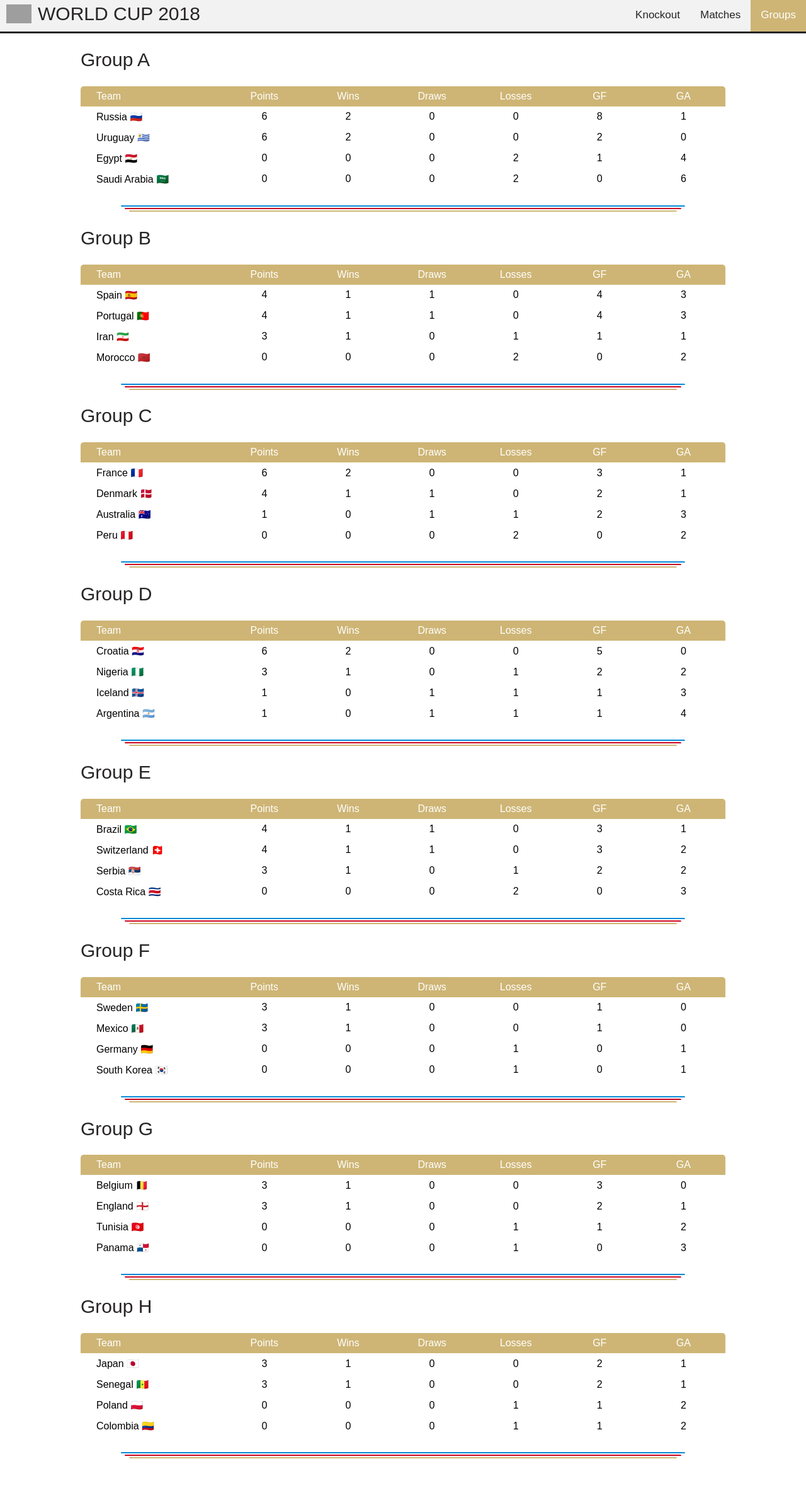
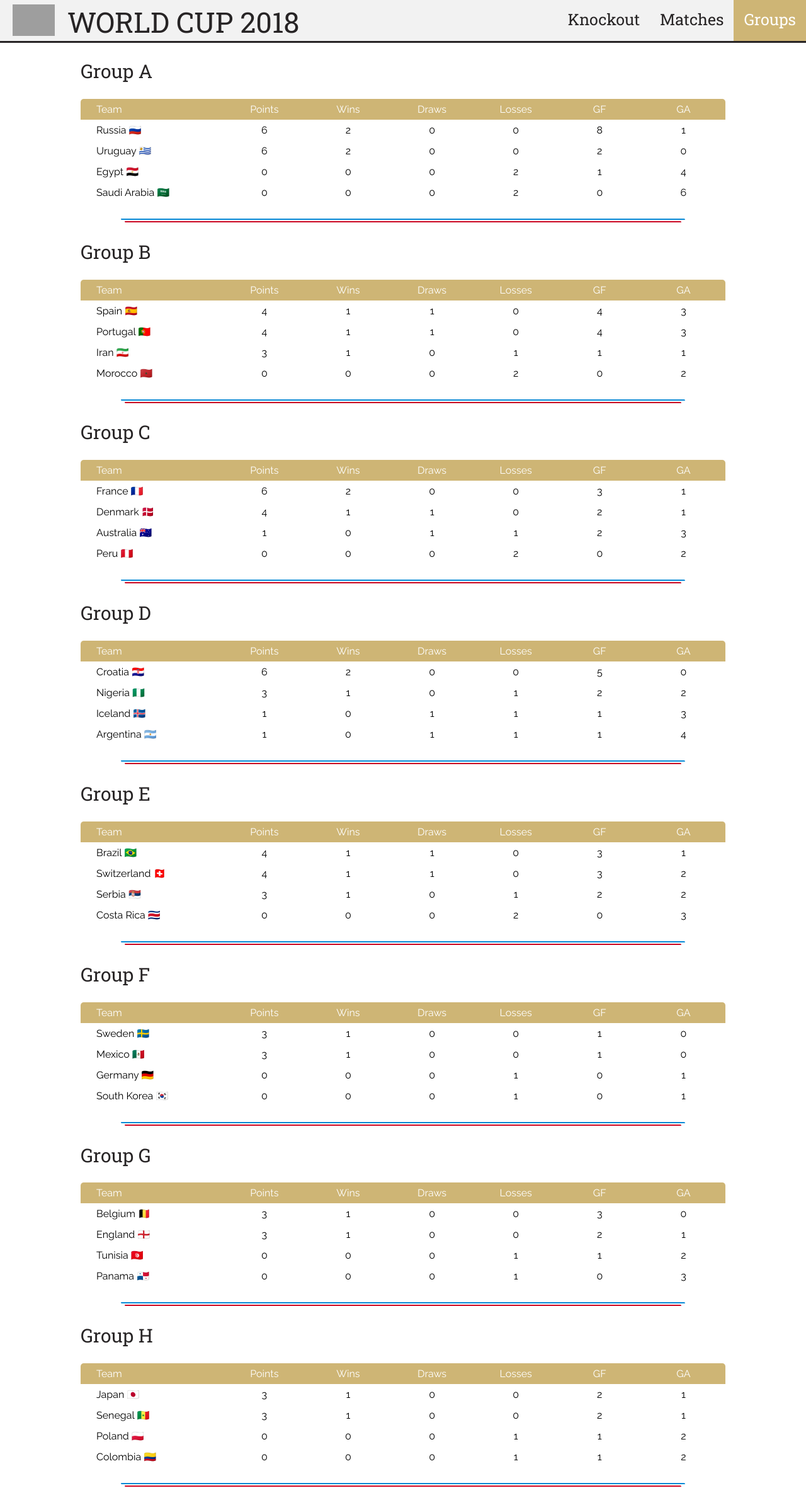
Before and after one commit to winonalakereid/world-cup-bracket, a Django app: page / in a window 1280 px wide. Shown: the whole page at 63% size. Before the commit the page ends 2315 px from the top, so only its background shows below. Run offline with Django 3.2, Linux system fonts and the light colour scheme; a user stored in the database is signed in; data comes from the database, SQL or seed files in the repository; grey boxes are pictures that could not be loaded.

Commit message:
updated fonts and navigation bar

```diff
--- a/WCBsite/bracket/templates/groups.html
+++ b/WCBsite/bracket/templates/groups.html
@@ -4,6 +4,8 @@
 
     <meta charset="UTF-8">
     <meta name="viewport" content="width=device-width, initial-scale=1">
+
+    <link href="https://fonts.googleapis.com/css?family=Raleway|Roboto+Slab" rel="stylesheet">
 
     <!--link rel="stylesheet" type="text/css" href="WCBsite/bracket/templates/css/table.css">
     <link rel="stylesheet" type="text/css" href="WCBsite/bracket/templates/css/navigation.css">
@@ -14,7 +16,7 @@
         /** general **/
         body {
           margin: 0;
-          font-family: sans-serif;
+          font-family: 'Raleway', sans-serif;
           font-weight: 100
         }
         .headerFont {
@@ -24,7 +26,7 @@
             text-decoration: none;
             font-size: 30px;
             vertical-align:middle;
-            font-family: sans-serif;
+            font-family: 'Roboto Slab', serif;
             font-weight: 100
         }
         /** dividers **/
@@ -66,17 +68,18 @@
         .topnav {
           overflow: hidden;
           background-color: #f2f2f2;
-          height: 50px;
+          height: 65px;
         }
         .topnav logo {
           float: left;
           color: #272425;
           text-align: center;
-          padding: 5px 0px 5px 10px;
+          padding: 5px 0px 5px 20px;
           text-decoration: none;
-          font-size: 30px;
+          font-size: 45px;
           vertical-align:middle;
           font-weight:200;
+          font-family:'Roboto Slab', serif;
         }
         .topnav a {
           float: right;
@@ -84,8 +87,9 @@
           text-align: center;
           padding: 14px 16px;
           text-decoration: none;
-          font-size: 17px;
+          font-size: 25px;
           height: 100%;
+          font-family:'Roboto Slab', serif;
         }
         /** highlight link when mouse hovers **/
         .topnav a:hover {
@@ -154,7 +158,7 @@
 </head>
 <body>
 <div class="topnav">
-    <logo><img src="https://s3.amazonaws.com/kate-perry/worldcuplogo.jpg" style="height:30px;padding-top:2px"></logo>
+    <logo><img src="https://s3.amazonaws.com/kate-perry/worldcuplogo.jpg" style="height:50px;padding-top:2px"></logo>
     <logo href="groups">WORLD CUP 2018</logo>
     <a class="active" href="groups">Groups</a>
     <a href="matches">Matches</a>
@@ -206,7 +210,6 @@
         <div class="whiteDivider" height="2px"></div>
         <div class="redDivider" height="2px"></div>
         <div class="whiteDivider" height="2px"></div>
-        <div class="goldDivider" height="2px"></div>
     </div>
     {% endfor %}
 </div>
```
Also changed, not shown: WCBsite/bracket/templates/knockout.html (+12 -8 lines), WCBsite/bracket/templates/matches.html (+13 -9 lines).
